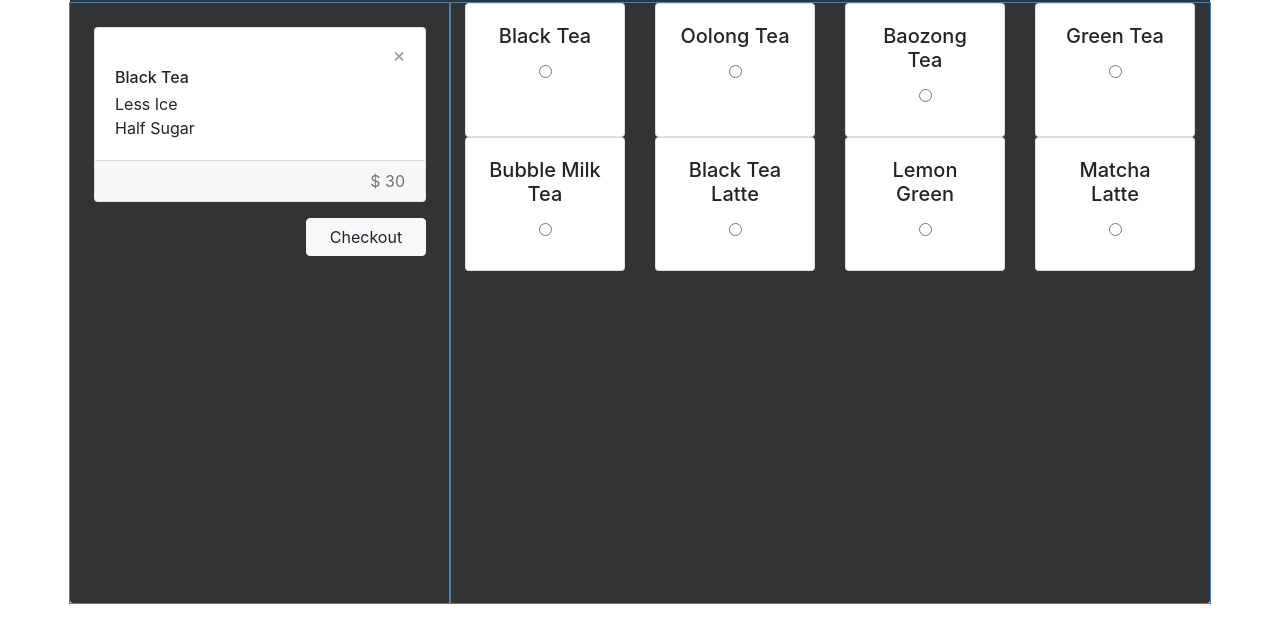
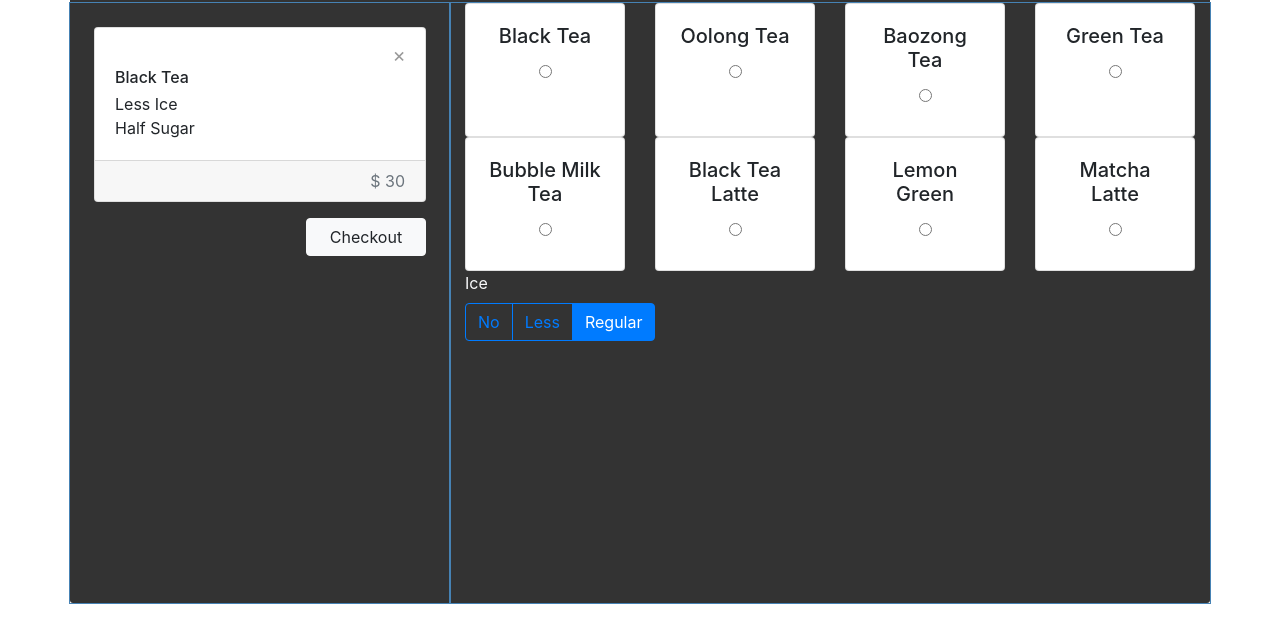
Before and after one commit to ALPHACamp/alpha-pos, a plain HTML site: page index.html in a window 1280 px wide. Shown: the part 67-710 px from the top of the page. Drawn offline with nearby package versions, Linux system fonts and the light colour scheme.

Commit message:
Add button group for ice options

```diff
--- a/index.html
+++ b/index.html
@@ -104,6 +104,23 @@
             </div>
           </div>
         </section>
+
+        <section class="ice">
+          <label class="d-block text-light">Ice</label>
+          <!-- bootstrap 4 button group -->
+          <div class="btn-group btn-group-toggle" data-toggle="buttons">
+            <label class="btn btn-outline-primary">
+              <input type="radio" name="ice" value="No Ice" />No
+            </label>
+            <label class="btn btn-outline-primary">
+              <input type="radio" name="ice" value="Less Ice" />Less
+            </label>
+            <label class="btn btn-outline-primary active">
+              <input type="radio" name="ice" value="Regular Ice" checked />Regular
+            </label>
+          </div> <!-- /bootstrap 4 button group -->
+        </section>
+
       </div> <!-- /right side menu -->
     </div>
   </div>
```
